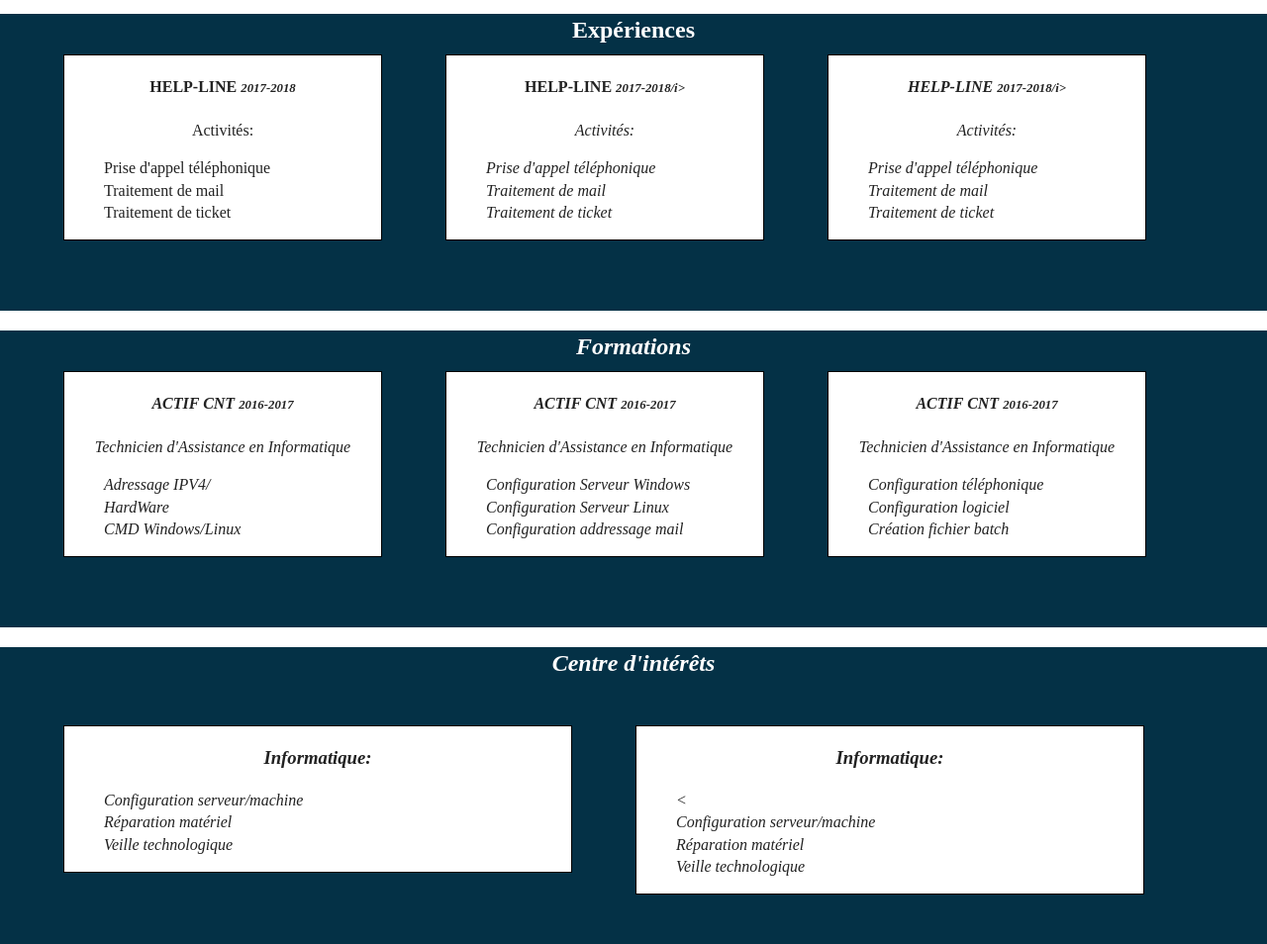
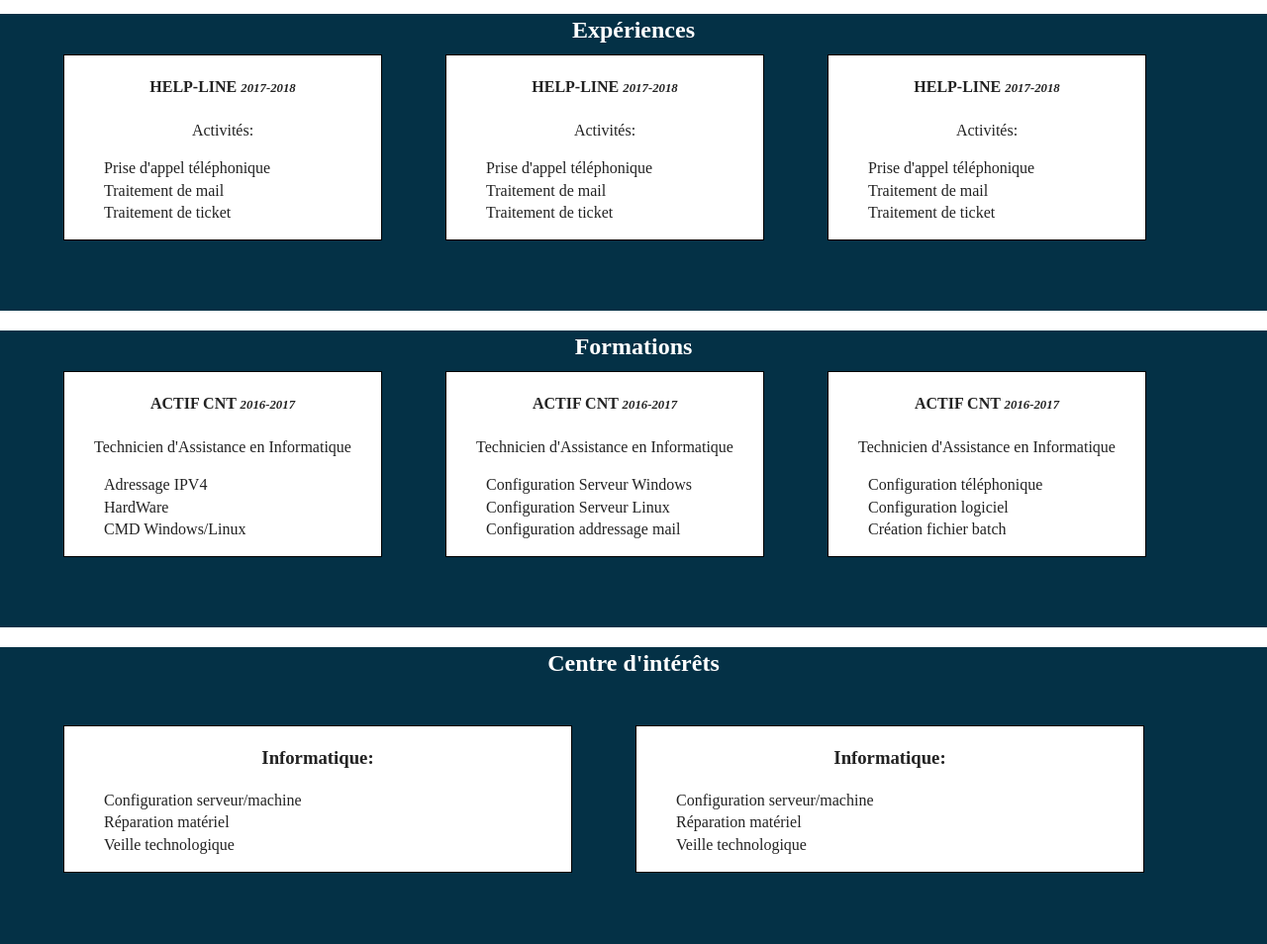
Before and after one commit to akroma59/CV, a plain HTML site: page index.html in a window 1280 px wide. Shown: the part 360-1314 px from the top of the page at 99% size. Drawn offline with nearby package versions, Linux system fonts and the light colour scheme.

Commit message:
Modification html

```diff
--- a/index.html
+++ b/index.html
@@ -69,7 +69,7 @@
           </ul>
         </article>
         <article class="experiences">
-          <h4>HELP-LINE <small><i>2017-2018/i></small></h4>
+          <h4>HELP-LINE <small><i>2017-2018</i></small></h4>
           <p>Activités:</p>
           <ul>
             <li>Prise d'appel téléphonique</li>
@@ -78,7 +78,7 @@
           </ul>
         </article>
         <article class="experiences">
-          <h4>HELP-LINE <small><i>2017-2018/i></small></h4>
+          <h4>HELP-LINE <small><i>2017-2018</i></small></h4>
           <p>Activités:</p>
           <ul>
             <li>Prise d'appel téléphonique</li>
@@ -93,7 +93,7 @@
         <h4>ACTIF CNT <small><i>2016-2017</i></small></h4>
         <p>Technicien d'Assistance en Informatique</p>
         <ul>
-          <li>Adressage IPV4/</li>
+          <li>Adressage IPV4</li>
           <li>HardWare</li>
           <li>CMD Windows/Linux</li>
         </ul>
@@ -130,7 +130,7 @@
       <article class="interets">
         <h3>Informatique:</h3>
         <ul>
-          <<li>Configuration serveur/machine</li>
+          <li>Configuration serveur/machine</li>
           <li>Réparation matériel</li>
           <li>Veille technologique</li>
         </ul>
```
